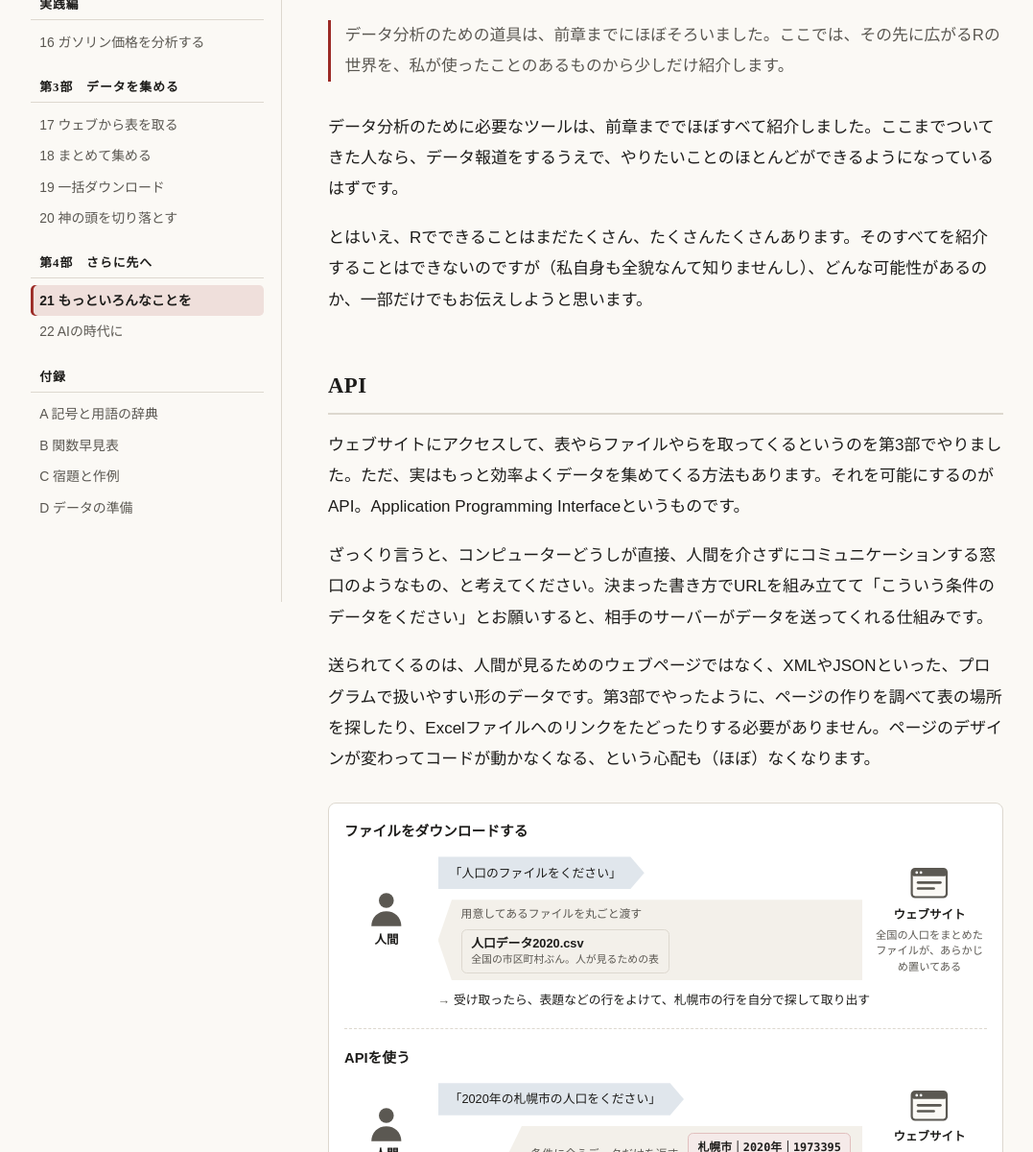
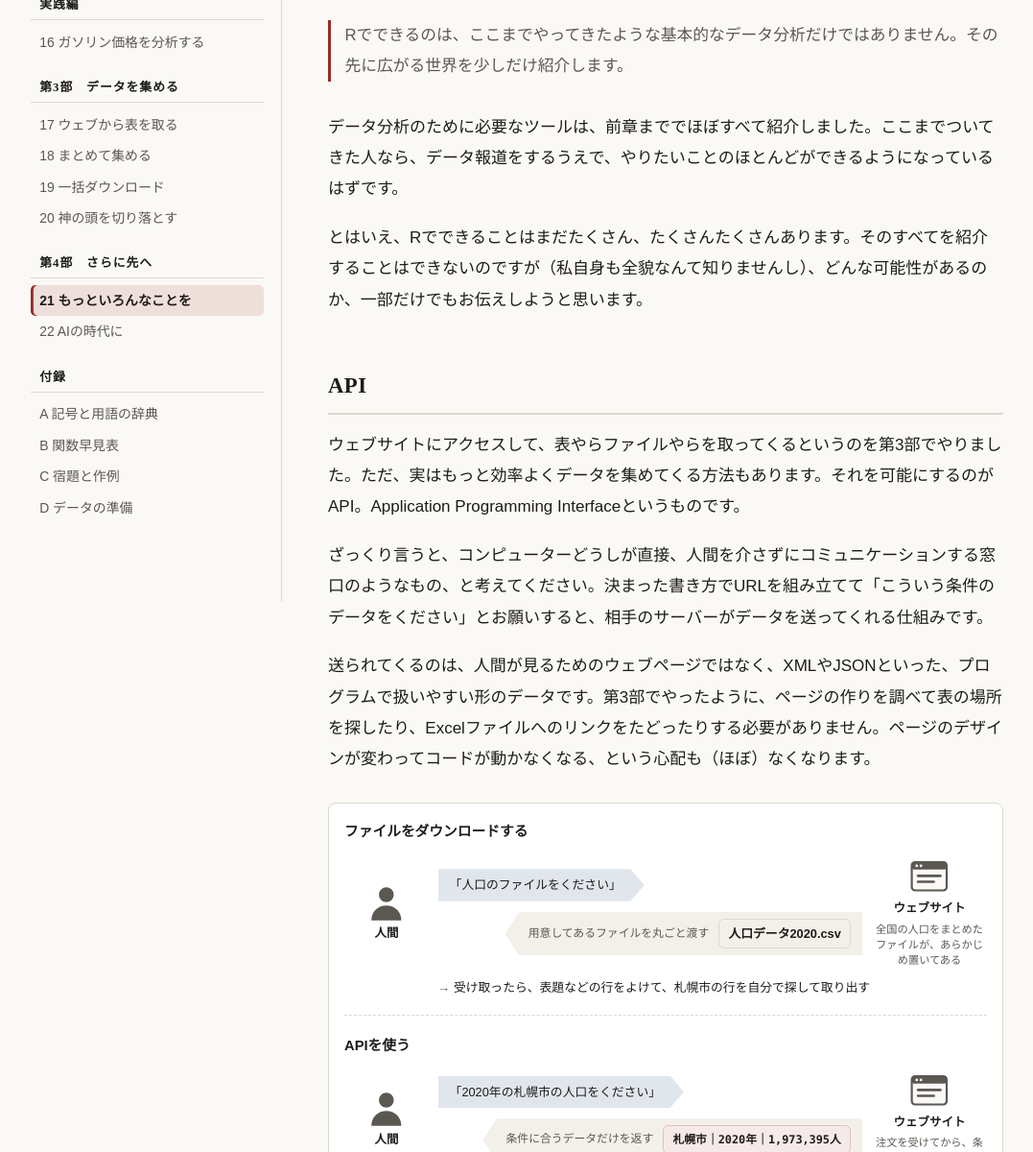
Before and after one commit to ryomakom/r-course, a plain HTML site: page docs/21-more.html in a window 1280 px wide. Shown: the part 180-1380 px from the top of the page at 96% size, without its empty margins (2-1079 px from the left). Drawn offline with Linux system fonts and the light colour scheme.

Commit message:
21章：リードを改め、APIの図の添え書きを外して数字を読みやすくする
Co-Authored-By: Claude Opus 5.5 <noreply@anthropic.com>

```diff
--- a/docs/21-more.html
+++ b/docs/21-more.html
@@ -4,7 +4,7 @@
 <meta charset="utf-8">
 <meta name="viewport" content="width=device-width, initial-scale=1">
 <title>もっといろんなことをやるには | 記者のためのR講座</title>
-<meta name="description" content="データ分析のための道具は、前章までにほぼそろいました。ここでは、その先に広がるRの世界を、私が使ったことのあるものから少しだけ紹介します。">
+<meta name="description" content="Rでできるのは、ここまでやってきたような基本的なデータ分析だけではありません。その先に広がる世界を少しだけ紹介します。">
 <meta name="author" content="小宮山亮磨">
 <meta name="robots" content="index, follow, max-image-preview:large">
 <link rel="canonical" href="https://ryomakom.github.io/r-course/21-more.html">
@@ -18,7 +18,7 @@
 <meta property="og:site_name" content="記者のためのR講座">
 <meta property="og:locale" content="ja_JP">
 <meta property="og:title" content="もっといろんなことをやるには | 記者のためのR講座">
-<meta property="og:description" content="データ分析のための道具は、前章までにほぼそろいました。ここでは、その先に広がるRの世界を、私が使ったことのあるものから少しだけ紹介します。">
+<meta property="og:description" content="Rでできるのは、ここまでやってきたような基本的なデータ分析だけではありません。その先に広がる世界を少しだけ紹介します。">
 <meta property="og:url" content="https://ryomakom.github.io/r-course/21-more.html">
 <meta property="article:author" content="https://x.com/ryomakom">
 <meta property="article:section" content="第4部　さらに先へ">
@@ -33,7 +33,7 @@
 <meta name="twitter:site" content="@ryomakom">
 <meta name="twitter:creator" content="@ryomakom">
 <meta name="twitter:title" content="もっといろんなことをやるには | 記者のためのR講座">
-<meta name="twitter:description" content="データ分析のための道具は、前章までにほぼそろいました。ここでは、その先に広がるRの世界を、私が使ったことのあるものから少しだけ紹介します。">
+<meta name="twitter:description" content="Rでできるのは、ここまでやってきたような基本的なデータ分析だけではありません。その先に広がる世界を少しだけ紹介します。">
 <meta name="twitter:image" content="https://ryomakom.github.io/r-course/assets/og/21-more.png">
 <meta name="twitter:image:alt" content="記者のためのR講座：もっといろんなことをやるには">
 <script type="application/ld+json">
@@ -48,7 +48,7 @@
    "@id": "https://ryomakom.github.io/r-course/21-more.html#article",
    "headline": "もっといろんなことをやるには",
    "name": "もっといろんなことをやるには",
-   "description": "データ分析のための道具は、前章までにほぼそろいました。ここでは、その先に広がるRの世界を、私が使ったことのあるものから少しだけ紹介します。",
+   "description": "Rでできるのは、ここまでやってきたような基本的なデータ分析だけではありません。その先に広がる世界を少しだけ紹介します。",
    "url": "https://ryomakom.github.io/r-course/21-more.html",
    "mainEntityOfPage": "https://ryomakom.github.io/r-course/21-more.html",
    "inLanguage": "ja",
@@ -168,7 +168,7 @@
     <article>
       <p class="kicker">第4部　さらに先へ</p>
       <h1>もっといろんなことをやるには</h1>
-      <p class="lead">データ分析のための道具は、前章までにほぼそろいました。ここでは、その先に広がるRの世界を、私が使ったことのあるものから少しだけ紹介します。</p>
+      <p class="lead">Rでできるのは、ここまでやってきたような基本的なデータ分析だけではありません。その先に広がる世界を少しだけ紹介します。</p>
 
       <p>データ分析のために必要なツールは、前章まででほぼすべて紹介しました。ここまでついてきた人なら、データ報道をするうえで、やりたいことのほとんどができるようになっているはずです。</p>
 <p>とはいえ、Rでできることはまだたくさん、たくさんたくさんあります。そのすべてを紹介することはできないのですが（私自身も全貌なんて知りませんし）、どんな可能性があるのか、一部だけでもお伝えしようと思います。</p>
@@ -183,7 +183,7 @@
 <div class="xc-actor"><svg class="xc-icon" viewBox="0 0 48 48" aria-hidden="true"><circle cx="24" cy="15" r="9"/><path d="M6 46c0-11 8-18 18-18s18 7 18 18z"/></svg><span class="xc-name">人間</span></div>
 <div class="xc-talk">
 <div class="xc-msg xc-req"><span class="xc-say">「人口のファイルをください」</span></div>
-<div class="xc-msg xc-res"><span class="xc-say">用意してあるファイルを丸ごと渡す</span><span class="xc-item xc-file">人口データ2020.csv<small>全国の市区町村ぶん。人が見るための表</small></span></div>
+<div class="xc-msg xc-res"><span class="xc-say">用意してあるファイルを丸ごと渡す</span><span class="xc-item xc-file">人口データ2020.csv</span></div>
 </div>
 <div class="xc-actor"><svg class="xc-icon" viewBox="0 0 48 48" aria-hidden="true"><rect x="3" y="7" width="42" height="34" rx="4" class="xc-win"/><rect x="3" y="7" width="42" height="9" rx="4"/><circle cx="9" cy="11.5" r="1.6" class="xc-dot"/><circle cx="14" cy="11.5" r="1.6" class="xc-dot"/><rect x="9" y="22" width="30" height="3" rx="1.5"/><rect x="9" y="29" width="22" height="3" rx="1.5"/></svg><span class="xc-name">ウェブサイト</span><span class="xc-note">全国の人口をまとめたファイルが、あらかじめ置いてある</span></div>
 </div>
@@ -195,7 +195,7 @@
 <div class="xc-actor"><svg class="xc-icon" viewBox="0 0 48 48" aria-hidden="true"><circle cx="24" cy="15" r="9"/><path d="M6 46c0-11 8-18 18-18s18 7 18 18z"/></svg><span class="xc-name">人間</span></div>
 <div class="xc-talk">
 <div class="xc-msg xc-req"><span class="xc-say">「2020年の札幌市の人口をください」</span></div>
-<div class="xc-msg xc-res"><span class="xc-say">条件に合うデータだけを返す</span><span class="xc-item xc-data">札幌市｜2020年｜1973395<small>プログラムで扱いやすい形</small></span></div>
+<div class="xc-msg xc-res"><span class="xc-say">条件に合うデータだけを返す</span><span class="xc-item xc-data">札幌市｜2020年｜1,973,395人</span></div>
 </div>
 <div class="xc-actor"><svg class="xc-icon" viewBox="0 0 48 48" aria-hidden="true"><rect x="3" y="7" width="42" height="34" rx="4" class="xc-win"/><rect x="3" y="7" width="42" height="9" rx="4"/><circle cx="9" cy="11.5" r="1.6" class="xc-dot"/><circle cx="14" cy="11.5" r="1.6" class="xc-dot"/><rect x="9" y="22" width="30" height="3" rx="1.5"/><rect x="9" y="29" width="22" height="3" rx="1.5"/></svg><span class="xc-name">ウェブサイト</span><span class="xc-note">注文を受けてから、条件に合うものを探す</span></div>
 </div>
```
Also changed, not shown: docs/llms-full.txt, docs/llms.txt, 1 other file.
